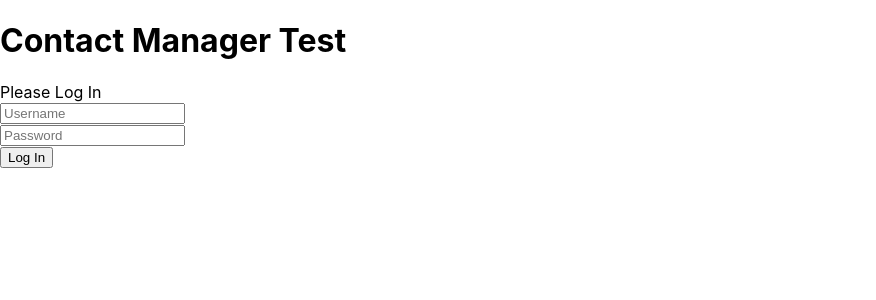
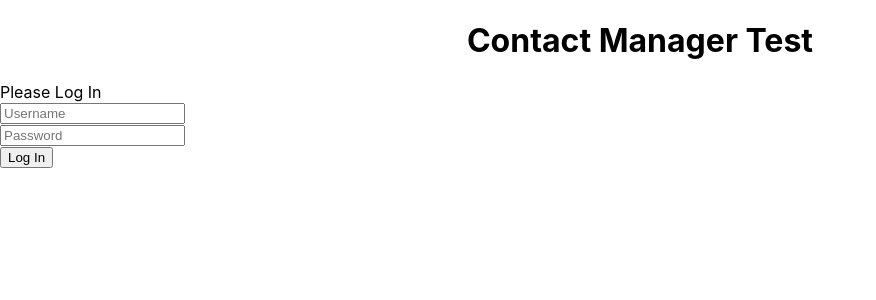
Before and after one commit to EElstrom/ContactManagerMERN, a React (Create React App) app in the folder frontend/: page / in a window 1280 px wide. Shown: the top 300 px of the page, without its empty margins (0-876 px from the left). Built offline with nearby package versions, Linux system fonts and the light colour scheme.

Commit message:
Update PageTitle.js

```diff
--- a/frontend/src/components/PageTitle.js
+++ b/frontend/src/components/PageTitle.js
@@ -3,7 +3,7 @@ import React from 'react';
 function PageTitle()
 {
 	return (
-		<h1 id="title">Contact Manager Test</h1>
+		<center><h1 id="title">Contact Manager Test</h1></center>
 	);
 };
 
```
